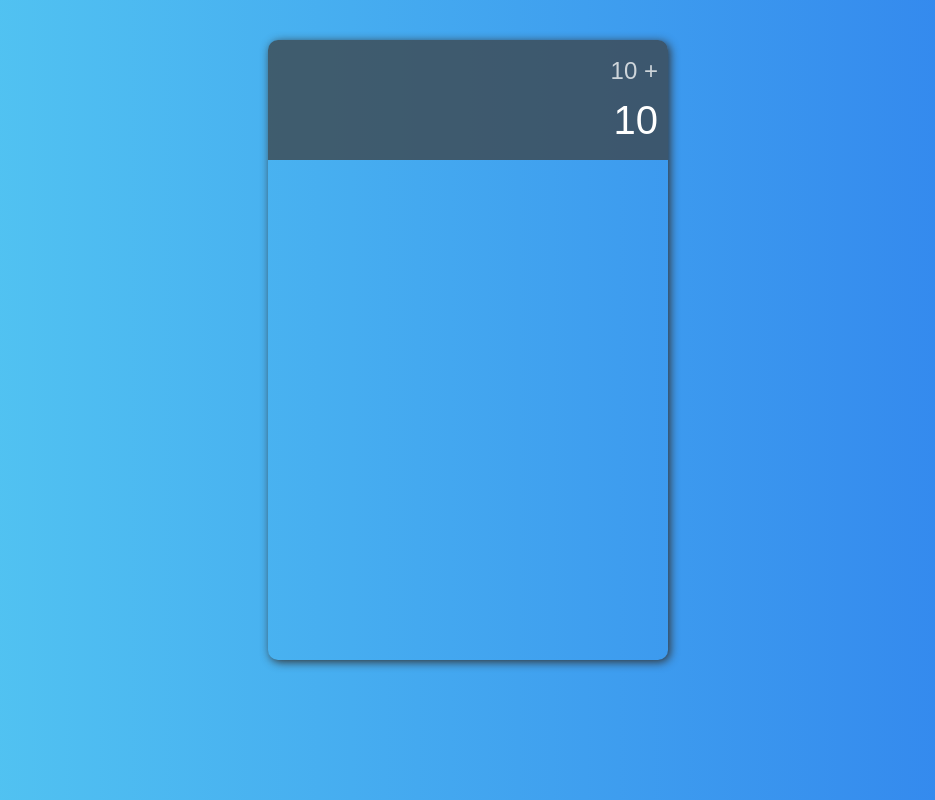
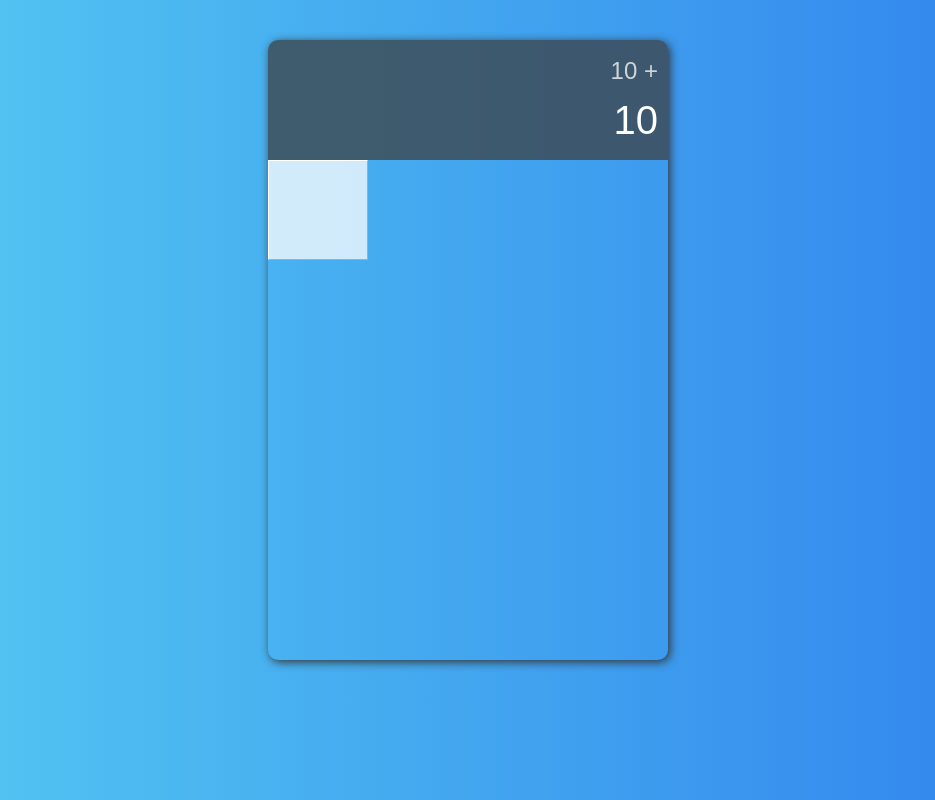
Before and after one commit to idmzulkarnaen/react-calculator, a React (Create React App) app: page / in a window 1280 px wide. Shown: the whole page, without its empty margins (172-1107 px from the left). Built offline with nearby package versions, Linux system fonts and the light colour scheme.

Commit message:
button pertama

```diff
--- a/src/components/Calculator/Styled/index.js
+++ b/src/components/Calculator/Styled/index.js
@@ -34,3 +34,13 @@ export const Current = styled.div`
     color: white;
     font-size: 2.5rem;
 `
+export const Button = styled.button`
+    cursor: pointer;
+    font-size: 2rem;
+    border: 1px outset white;
+    outline: none;
+    background-color: rgba(255, 255, 255, 0.75);
+    &:hover {
+        background-color: rgba(255, 255, 255, 0.9);
+    }
+`
--- a/src/components/Calculator/index.js
+++ b/src/components/Calculator/index.js
@@ -1,5 +1,5 @@
 import React from 'react';
-import {Container, Screen, Previous, Current} from './Styled'
+import {Container, Screen, Previous, Current, Button} from './Styled'
 
 export default function Calculator() {
   return (
@@ -8,6 +8,7 @@ export default function Calculator() {
             <Previous>10 +</Previous>
             <Current>10</Current>
         </Screen>
+        <Button></Button>
     </Container>
   );
 }
```
